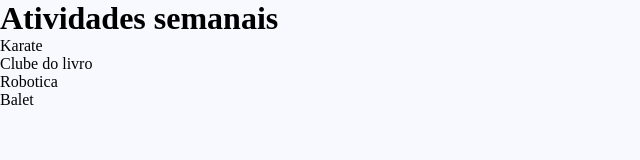
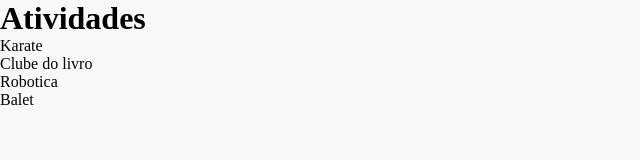
Before and after one commit to camylla14/Desafio-github-2, a plain HTML site: page index.html in a window 1280 px wide. Shown: the whole page, without its empty margins (0-640 px from the left). Drawn offline with Linux system fonts and the light colour scheme.

Commit message:
alteracao no h1 do index.html e no css background-color

```diff
--- a/index.html
+++ b/index.html
@@ -7,7 +7,7 @@
     <link rel="stylesheet" href="styless.css">
 </head>
 <body>
-    <h1>Atividades semanais</h1>
+    <h1>Atividades</h1>
 
     <ul>
         <li>Karate</li>
--- a/styless.css
+++ b/styless.css
@@ -5,5 +5,5 @@
 }
 
 body{
-    background-color: #F8F8FF;
+    background-color: #F8F8F9;
 }
```
